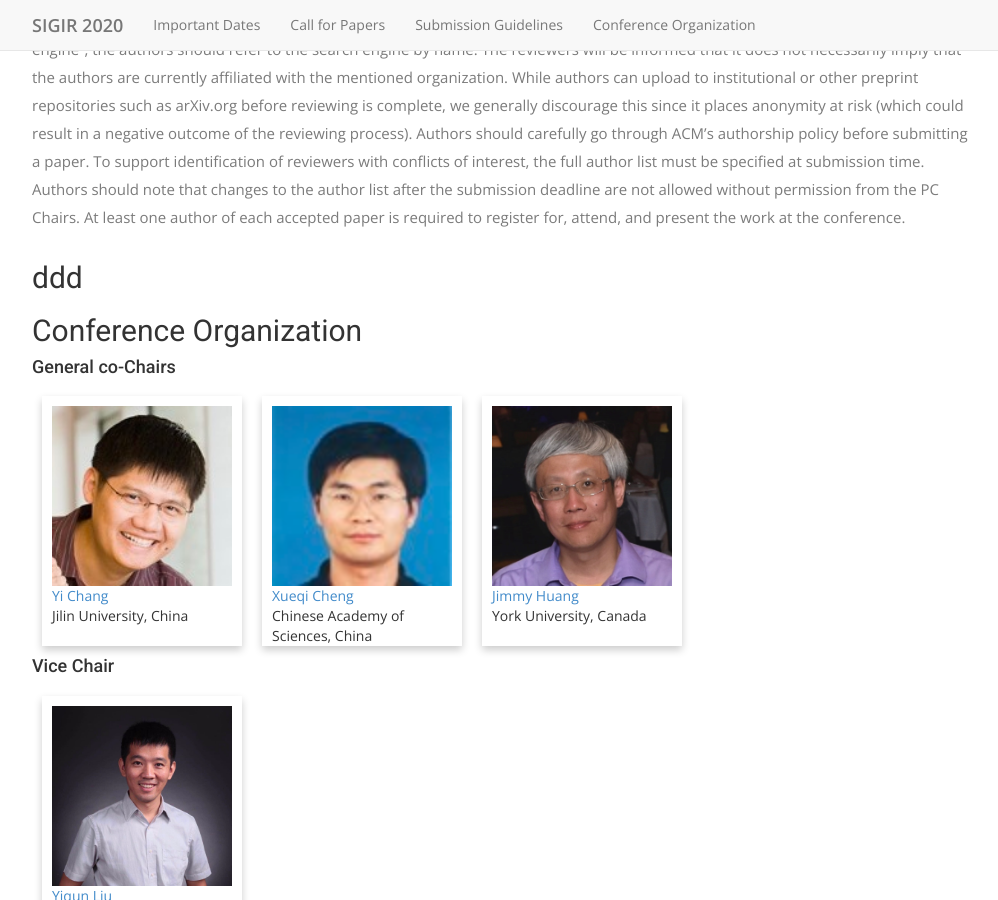
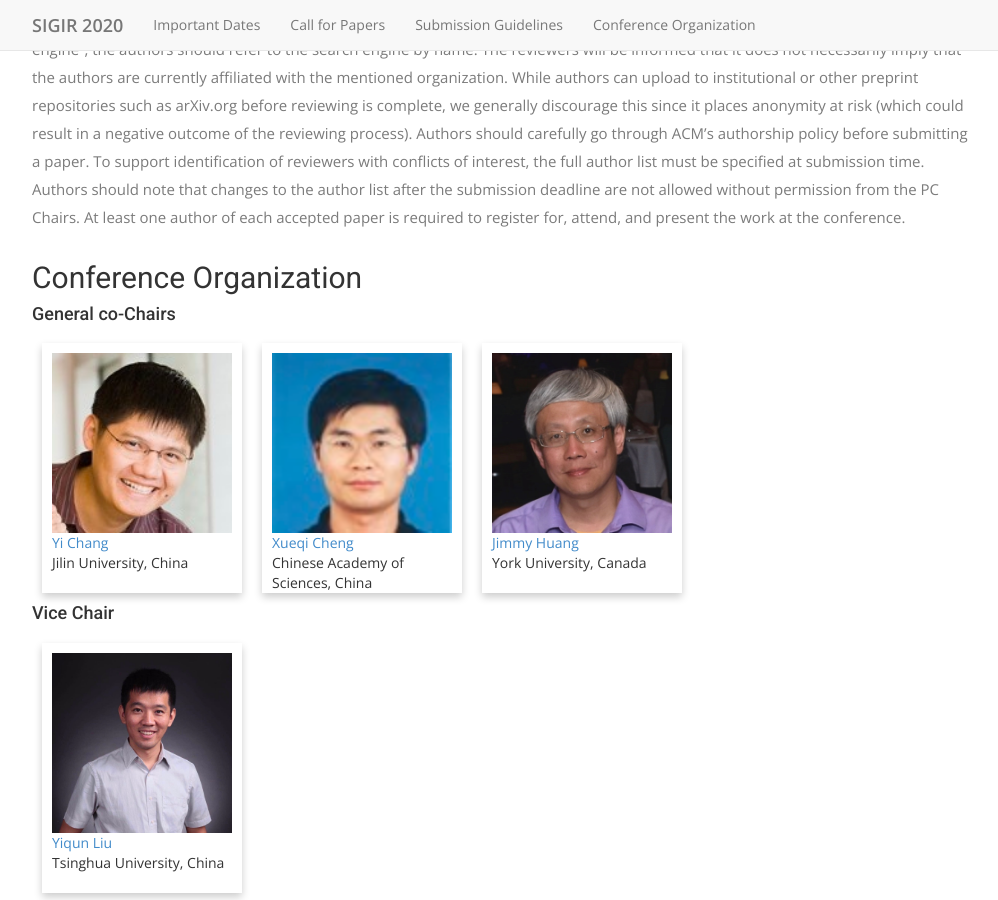
Before and after one commit to LongPhilXia/testLandingPage, a Jekyll site: the page built from index.html, in a window 1280 px wide and 900 px high, scrolled down 3424 px. Shown: the whole window, without its empty margins (38-1036 px from the left). Built offline with Jekyll 4.4.1, drawn with Linux system fonts in a browser that asks for light colours; nearby versions of some CDN libraries; some web fonts are replaced.

Commit message:
Update index.html

```diff
--- a/index.html
+++ b/index.html
@@ -222,7 +222,7 @@ permalink: /
 
             <div class="col-sm-12 col-md-9">
               <div id="organizers">
-                <div id="organization"><h2>   ddd </h2></div>
+                <div id="organization"><h2>   </h2></div>
     <h2>Conference Organization</h2>
         <h4>General co-Chairs</h4>
         <ul>
```
